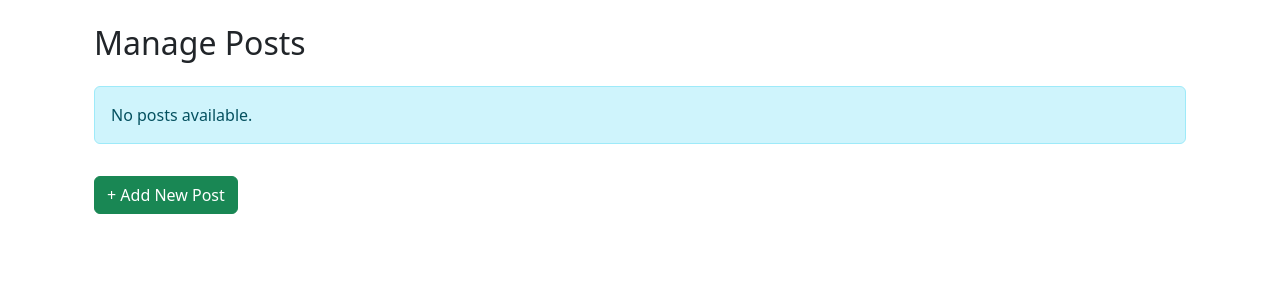
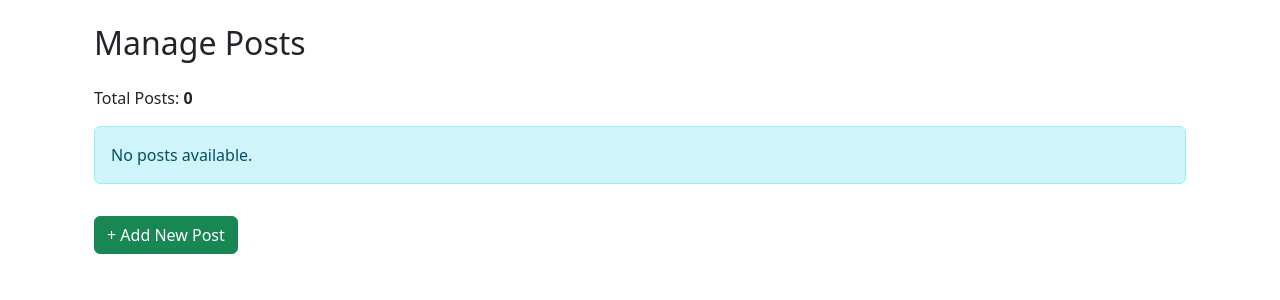
Before and after one commit to abdallah-9a/django, a Django app: page /manage/posts in a window 1280 px wide. Shown: the part 56-356 px from the top of the page. Run offline with Django 3.2, Linux system fonts and the light colour scheme; data that the repository does not hold is empty; parts of the project's set-up code (start-up, migrations or seed data) failed here and were passed over.

Commit message:
Add number of total posts in manage posts template

```diff
--- a/blog/posts/views.py
+++ b/blog/posts/views.py
@@ -170,7 +170,8 @@ def Admin(request):
 
 def ManagePosts(request):
     posts = Post.objects.all()
-    context = {"posts": posts}
+    total_posts = Post.objects.count()
+    context = {"posts": posts, "total_posts": total_posts}
     return render(request, "administration/manage_posts.html", context)
 
 
--- a/blog/templates/administration/manage_posts.html
+++ b/blog/templates/administration/manage_posts.html
@@ -1,8 +1,11 @@
-{% extends "base.html" %}
-{% block page_content %}
+{% extends "base.html" %} {% block page_content %}
 
 <div class="container mt-4">
   <h2 class="mb-4">Manage Posts</h2>
+
+  <div class="mb-3">
+    <p>Total Posts: <strong>{{ total_posts }}</strong></p>
+  </div>
 
   {% if posts %}
   <table class="table table-striped table-bordered align-middle">
@@ -21,8 +24,14 @@
         <td>{{ post.author }}</td>
         <td>{{ post.publish_date|date:"M d, Y" }}</td>
         <td>
-            <a href="{%url 'edit_post' post.pk %}" class="btn btn-sm btn-warning me-2">Edit</a>
-            <a href="{%url 'delete_post' post.pk %}" class="btn btn-sm btn-danger">Delete</a>
+          <a
+            href="{%url 'edit_post' post.pk %}"
+            class="btn btn-sm btn-warning me-2"
+            >Edit</a
+          >
+          <a href="{%url 'delete_post' post.pk %}" class="btn btn-sm btn-danger"
+            >Delete</a
+          >
         </td>
       </tr>
       {% endfor %}
```
Lines whose indentation alone changed are shown as unchanged.
